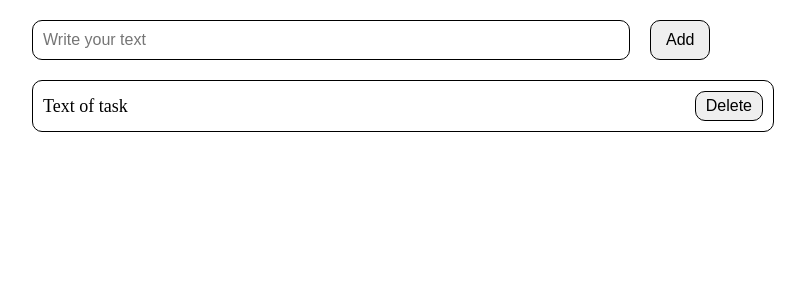
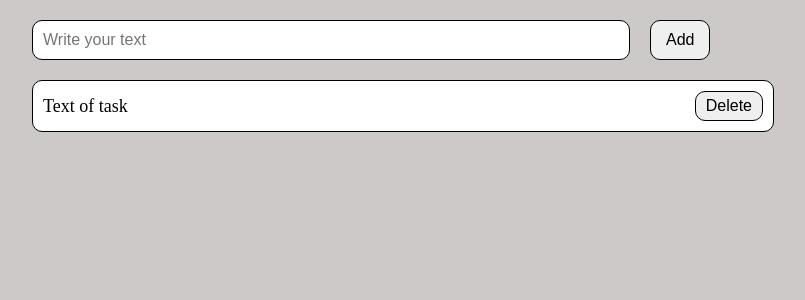
Before and after one commit to Muss999/homeWork-53, a React (Vite) app: page / in a window 1280 px wide. Shown: the top 300 px of the page, without its empty margins (248-1053 px from the left). Built offline with nearby package versions, Linux system fonts and the light colour scheme.

Commit message:
Added useState of tasks

```diff
--- a/src/App.css
+++ b/src/App.css
@@ -1,6 +1,7 @@
 body {
     margin: 0;
     box-sizing: border-box;
+    background-color: rgb(205, 201, 201);
 }
 .container {
     max-width: 1200px;
--- a/src/App.tsx
+++ b/src/App.tsx
@@ -1,8 +1,20 @@
+import { useState } from "react";
 import AddTaskForm from "./AddTaskForm/AddTaskForm";
 import "./App.css";
 import Task from "./Task/Task";
 
 function App() {
+    const [tasks, setTasks] = useState([
+        {
+            text: "Buy milk",
+            id: 97,
+        },
+        {
+            text: "Clean PC",
+            id: 89,
+        },
+    ]);
+
     return (
         <div className="container">
             <AddTaskForm />
--- a/src/Task/Task.css
+++ b/src/Task/Task.css
@@ -8,6 +8,7 @@
     align-items: center;
     gap: 20px;
     font-size: 18px;
+    background-color: #fff;
 }
 .Task p {
     margin: 0;
```
